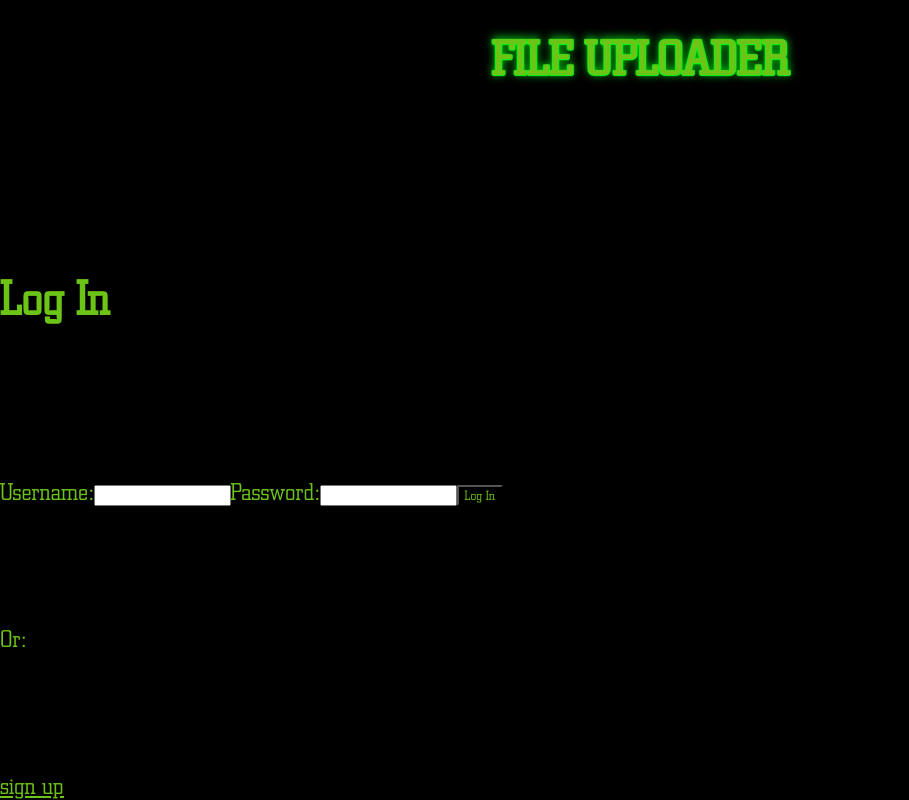
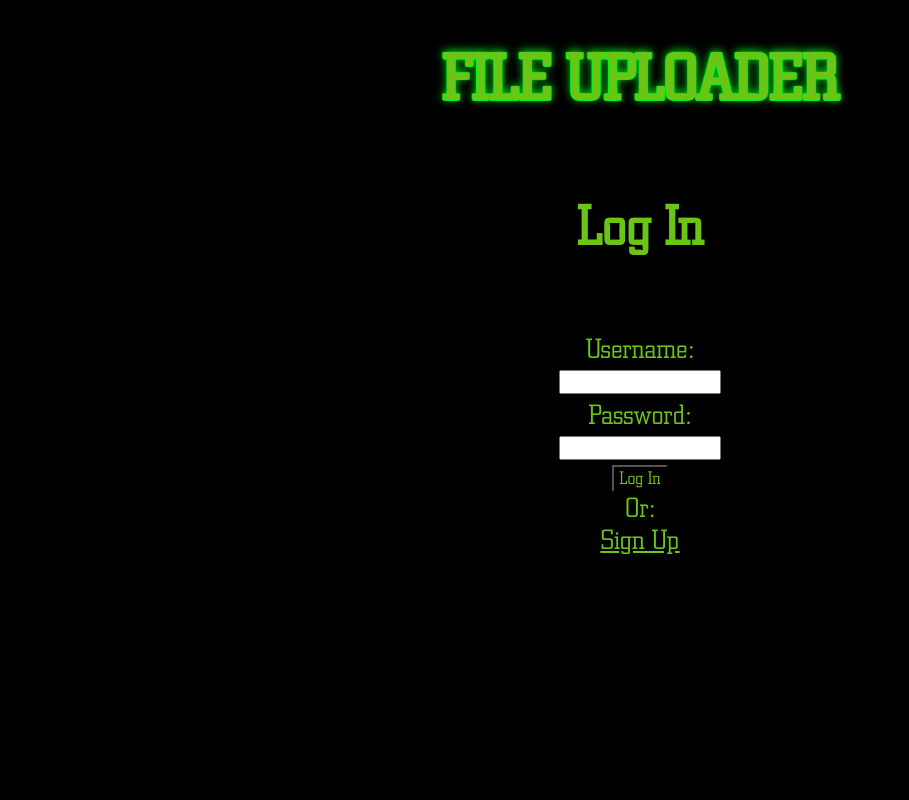
Before and after one commit to Mikael92002/file_uploader, a React (Vite) app in the folder client/: page /login in a window 1280 px wide. Shown: the whole page, without its empty margins (0-909 px from the left). Built offline with nearby package versions, Linux system fonts and the light colour scheme; no server answers.

Commit message:
Configuring global loading state

```diff
--- a/client/src/App.css
+++ b/client/src/App.css
@@ -46,6 +46,7 @@ button:active{
   display: flex;
   justify-content: space-between;
   align-items: center;
+  font-size: xx-large;
 }
 
 .pseudo {
--- a/client/src/App.tsx
+++ b/client/src/App.tsx
@@ -10,27 +10,33 @@ import SignUp from "./components/SignUp";
 import Header from "./components/Header";
 import type { User } from "./types/types";
 import Home from "./components/Home";
+import { useNavigation } from "react-router";
 
 function App() {
   const [currentUser, setCurrentUser] = useState<User | null>(null);
   const [isLoading, setIsLoading] = useState(true);
   const [initiateFade, setInitiateFade] = useState(false);
   const { currPage } = useParams();
+  const navigation = useNavigation();
+
+  function setLoadingToFalse() {
+    setInitiateFade(true);
+    setTimeout(() => {
+      setIsLoading(false);
+    }, 250);
+  }
 
   useEffect(() => {
     async function setUser() {
       const user = await getCurrentUserFetch();
       setCurrentUser(user);
-      setInitiateFade(true);
-      setTimeout(() => {
-        setIsLoading(false);
-      }, 250);
+      setLoadingToFalse();
     }
     setUser();
   }, [currPage]); // need to setUser on mount (or currPage?),
   //  need to null it out when user logged out(and/or let backend handle it with req.user?)
 
-  if (isLoading) {
+  if (isLoading || navigation.state === "loading") {
     return (
       <>
         <Header></Header>
--- a/client/src/components/Header.tsx
+++ b/client/src/components/Header.tsx
@@ -1,4 +1,4 @@
-import { useContext, useEffect } from "react";
+import { useContext } from "react";
 import { AuthContext } from "../context/Context";
 import { Link } from "react-router";
 import { signOutFetch } from "../fetches/fetch";
@@ -7,12 +7,6 @@ import { useNavigate } from "react-router";
 const Header = () => {
   const user = useContext(AuthContext);
   const navigate = useNavigate();
-
-  useEffect(() => {
-    if (!user) {
-      navigate("/login", { replace: true });
-    }
-  }, [user, navigate]);
 
   async function signOut() {
     const signOutResponse = await signOutFetch();
--- a/client/src/components/Home.tsx
+++ b/client/src/components/Home.tsx
@@ -1,16 +1,23 @@
-import { useContext } from "react";
+import { useContext, useEffect } from "react";
 import { AuthContext } from "../context/Context";
+import { useNavigate } from "react-router";
 import styles from "../css modules/Home.module.css";
 import HomeSvg from "./HomeSvg";
 
 const Home = () => {
-  const user = useContext(AuthContext);
+  const currentUser = useContext(AuthContext);
+  const navigate = useNavigate();
+  useEffect(() => {
+    if (!currentUser) {
+      navigate("/login");
+    }
+  }, [navigate, currentUser]);
 
   const userStyle = {
-    "--chars": 30 + (user?.username?.length ?? 0),
+    "--chars": 30 + (currentUser?.username?.length ?? 0),
   };
 
-  if (!user) {
+  if (!currentUser) {
     return null;
   }
   return (
@@ -20,7 +27,7 @@ const Home = () => {
           className={styles.greeting}
           style={userStyle as React.CSSProperties}
         >
-          HELLO {user?.username}...
+          HELLO {currentUser?.username}...
         </div>
       </div>
       <div className={styles.main_container}>
@@ -32,9 +39,7 @@ const Home = () => {
           <button className={styles.folder}>New Folder</button>
           <button className={styles.file}>+ File</button>
         </div>
-        <div className={styles.folder_files_container}>
-
-        </div>
+        <div className={styles.folder_files_container}></div>
       </div>
     </div>
   );
--- a/client/src/components/LogIn.tsx
+++ b/client/src/components/LogIn.tsx
@@ -3,6 +3,7 @@ import { logInFetch } from "../fetches/fetch";
 import { useNavigate, Link } from "react-router";
 import { useContext } from "react";
 import { AuthContext } from "../context/Context";
+import styles from "../css modules/Auth.module.css";
 
 const LogIn = () => {
   const currentUser = useContext(AuthContext);
@@ -10,9 +11,9 @@ const LogIn = () => {
 
   useEffect(() => {
     if (currentUser) {
-      navigate("/", { replace: true });
+      navigate("/");
     }
-  }, [currentUser, navigate]);
+  }, [navigate, currentUser]);
 
   const [errorMessage, setErrorMessage] = useState("");
 
@@ -34,18 +35,26 @@ const LogIn = () => {
     return null;
   } else
     return (
-      <>
-        <h1>Log In</h1>
-        <form onSubmit={(e) => LogInSubmit(e)}>
-          <div>{errorMessage}</div>
+      <div className={styles.container}>
+        <h1 className={styles.title}>Log In</h1>
+        <form onSubmit={(e) => LogInSubmit(e)} className={styles.form_container}>
+          <div className={styles.error_container}>{errorMessage}</div>
           <label htmlFor="username">Username:</label>
-          <input type="text" name="username" id="log-in-username" maxLength={255}/>
+          <input
+            type="text"
+            name="username"
+            id="log-in-username"
+            maxLength={255}
+            required
+          />
           <label htmlFor="password">Password:</label>
-          <input type="password" name="password" id="log-in-password" />
-          <button type="submit">Log In</button>
+          <input type="password" name="password" id="log-in-password" required/>
+          <button type="submit" className={styles.log_in_button}>
+            Log In
+          </button>
         </form>
-        Or: <Link to="/signup">sign up</Link>
-      </>
+        Or: <Link to="/signup">Sign Up</Link>
+      </div>
     );
 };
 
--- a/client/src/components/SignUp.tsx
+++ b/client/src/components/SignUp.tsx
@@ -2,6 +2,8 @@ import { logInFetch, signUpFetch } from "../fetches/fetch";
 import { useNavigate } from "react-router";
 import { useContext, useEffect, useState } from "react";
 import { AuthContext } from "../context/Context";
+import styles from "../css modules/Auth.module.css";
+import { Link } from "react-router";
 
 const SignUp = () => {
   const currentUser = useContext(AuthContext);
@@ -9,7 +11,7 @@ const SignUp = () => {
 
   useEffect(() => {
     if (currentUser) {
-      navigate("/", { replace: true });
+      navigate("/");
     }
   }, [currentUser, navigate]);
 
@@ -36,10 +38,15 @@ const SignUp = () => {
     return null;
   } else
     return (
-      <>
+      <div className={styles.container}>
         {errorsArray.map((error) => {
-          return <div key={error["msg"]}>{error["msg"]}</div>;
+          return (
+            <div key={error["msg"]} className={styles.error_container}>
+              {error["msg"]}
+            </div>
+          );
         })}
+        <h1 className={styles.title}>Sign Up</h1>
         <form onSubmit={(e) => handleSignUp(e)}>
           <label htmlFor="sign-up-username">Username:</label>
           <input
@@ -62,9 +69,12 @@ const SignUp = () => {
             id="confirmPassword"
             minLength={8}
           />
-          <button type="submit">Sign Up</button>
+          <button type="submit" className={styles.log_in_button}>
+            Sign Up
+          </button>
         </form>
-      </>
+        Or: <Link to="/login">Log In</Link>
+      </div>
     );
 };
 
--- /dev/null
+++ b/client/src/css modules/Auth.module.css
@@ -0,0 +1,33 @@
+.container{
+    height: 100%;
+    display: flex;
+    flex-direction: column;
+    align-items: center;
+    font-size: 1.15rem;
+}
+
+.title{
+    text-align: center;
+}
+
+.error_container{
+    height: 32px;
+    color: red;
+}
+
+.form_container{
+    display: flex;
+    align-items: center;
+    flex-direction: column;
+    gap: 5px;
+}
+
+input{
+    display: block;
+    color: black;
+    font-size: medium;
+}
+
+.log_in_button{
+    font-size: large;
+}
--- a/client/src/error pages/ErrorPage.tsx
+++ b/client/src/error pages/ErrorPage.tsx
@@ -3,7 +3,7 @@ import { Link } from "react-router";
 const ErrorPage = () =>{
 return (
     <>
-    <div>404 not found! Click <Link to="/">here</Link> to go back to home</div>
+    <div style={{height: "100%"}}>404 Page Not Found! Click <Link to="/">here</Link> to go back to home</div>
     </>
 )
 }
```
Also changed, not shown: 1 other file (tests, documents, lock files or other folders).
